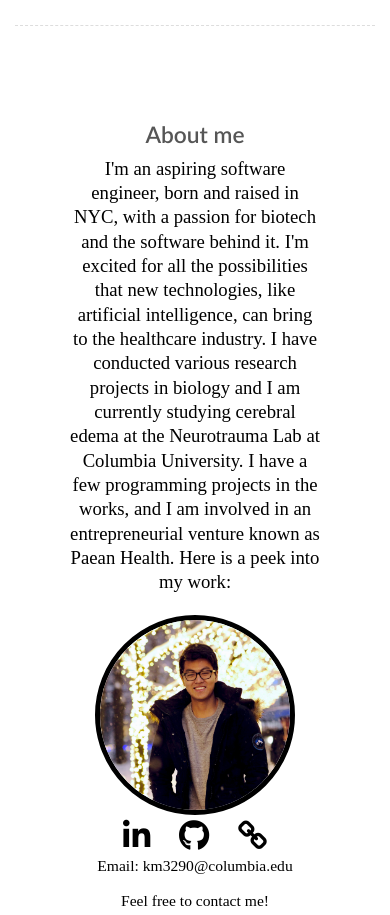
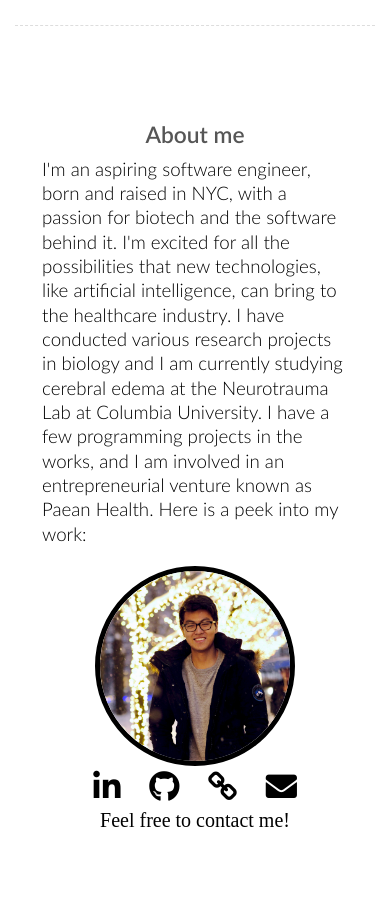
Before and after one commit to kevin-mao/kevin-mao-website, a plain HTML site: page index.html in a window 390 px wide. Shown: the part 780-1695 px from the top of the page. Drawn offline with Linux system fonts and the light colour scheme; a web font is replaced by a local one.

Commit message:
fixed mobile about

```diff
--- a/assets/css/responsive.css
+++ b/assets/css/responsive.css
@@ -52,10 +52,10 @@ Author URI: http://themeforest.net/user/XpeedStudio/portfolio
     .abouts_area .single_about {
         border-right: 0px dashed #ddd;
         padding-right: 0px;
-        max-width: 70%;
+        max-width: 85%;
         margin: 0 auto;
         padding-bottom: 20px;
-        text-align: center;
+        text-align: left;
     }
     .abouts_area .single_team{
         margin-top: 20px;
@@ -113,13 +113,14 @@ Author URI: http://themeforest.net/user/XpeedStudio/portfolio
     html {
         font-size: 65%;
     }
-    .abouts_area .single_about {
+
+   .abouts_area .single_about {
         border-right: 0px dashed #ddd;
         padding-right: 0px;
-        max-width: 70%;
+        max-width: 85%;
         margin: 0 auto;
         padding-bottom: 20px;
-        text-align: center;
+        text-align: left;
     }
     .footer .fo_bottom_right {
         border-right: 0px solid #686868;
@@ -175,6 +176,7 @@ Author URI: http://themeforest.net/user/XpeedStudio/portfolio
         border: 1px solid transparent;
         border-radius: 4px;
     }
+
 }
 
 
--- a/assets/css/style.css
+++ b/assets/css/style.css
@@ -576,6 +576,7 @@ input:-ms-input-placeholder {
     background-attachment: fixed;
     background-position: center;
     background-repeat: no-repeat;
+    background-size: 100% 100%;
     perspective: 2px;
 
 }
@@ -648,6 +649,7 @@ input:-ms-input-placeholder {
     margin-top: 30px;
     padding-top: 95px;
     margin-bottom: 80px;
+    padding-right: 0px;
 }
 .abouts_area .single_about{
     border-right: 1px dashed #ddd;
@@ -661,7 +663,7 @@ input:-ms-input-placeholder {
 }
 .abouts_area .single_about p{
     font-size:1.8rem;
-    font-family: 'latothin';
+    font-family: 'latolight';
     line-height: 1.3em;
     color: black;
 
--- a/index.html
+++ b/index.html
@@ -48,7 +48,7 @@
                                             <span class="icon-bar"></span>
                                         </button>
                                         <a class="scrolly" href="#home">
-                                            <h1 id="logo">
+                                            <h1 id="logo" style="font-weight: bold; color: white; padding-left: 6%;">
                                                 WELCOME!
                                             </h1>
                                         </a>
@@ -105,8 +105,8 @@
                             <div class="row">
                                 <div class="col-sm-8">
                                     <div class="single_about wow fadeInLeft" data-wow-duration="1.5s">
-                                        <h3>About me </h3>
-                                        <p> I'm an aspiring software engineer, born and raised in NYC,  with a passion for biotech and the software behind it. I'm excited for all the possibilities that new technologies, like artificial intelligence, can bring to the healthcare industry. I have conducted various research projects in biology and I am currently studying cerebral edema at the Neurotrauma Lab at Columbia University. I have a few programming projects in the works, and I am involved in an entrepreneurial venture known as Paean Health. Here is a peek into my work: </p>
+                                        <center> <h3>About me </h3> </center>
+                                         <p> I'm an aspiring software engineer, born and raised in NYC,  with a passion for biotech and the software behind it. I'm excited for all the possibilities that new technologies, like artificial intelligence, can bring to the healthcare industry. I have conducted various research projects in biology and I am currently studying cerebral edema at the Neurotrauma Lab at Columbia University. I have a few programming projects in the works, and I am involved in an entrepreneurial venture known as Paean Health. Here is a peek into my work: </p>
                                     </div>
                                 </div>
                                 <div >
@@ -122,11 +122,9 @@
                                                             <a href="https://www.linkedin.com/in/kevin-mao-a835a4149/"><i class="fab fa-linkedin"></i></a>
                                                             <a href="https://github.com/kevin-mao"><i class="fab fa-github"></i></a>
                                                             <a href="https://drive.google.com/open?id=15hS7fjHsIDYScA_Y_nqngCPt5G79PTHD"><i class="fa fa-link"></i></a>
+                                                            <a href="mailto:km3290@columbia.edu"><i class="fas fa-envelope"></i></a>
                                                         </div>
-                                                        <p>
-                                                            Email: km3290@columbia.edu
-                                                        </p>
-                                                        <p>
+                                                        <p style="font-size: 20px;">
                                                             Feel free to contact me!
                                                         </p>
 
```
